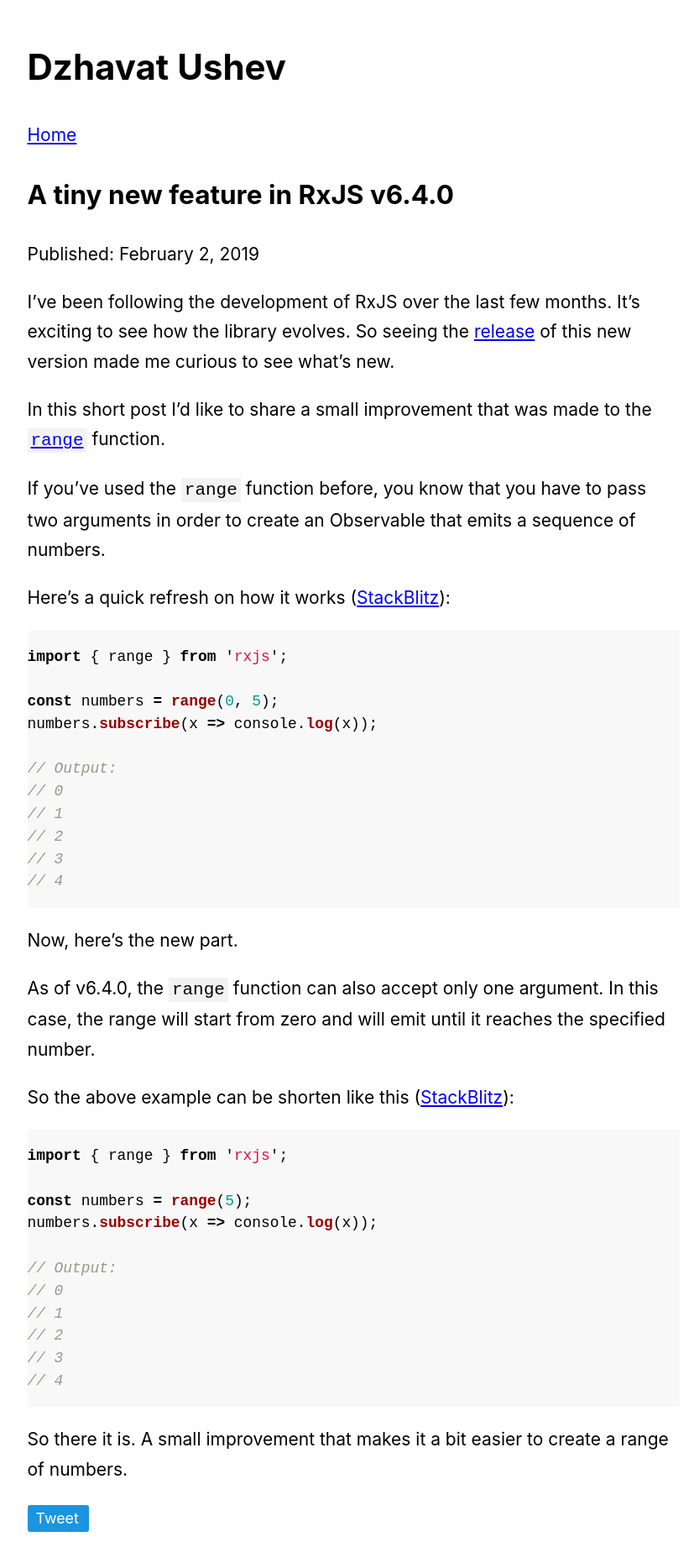
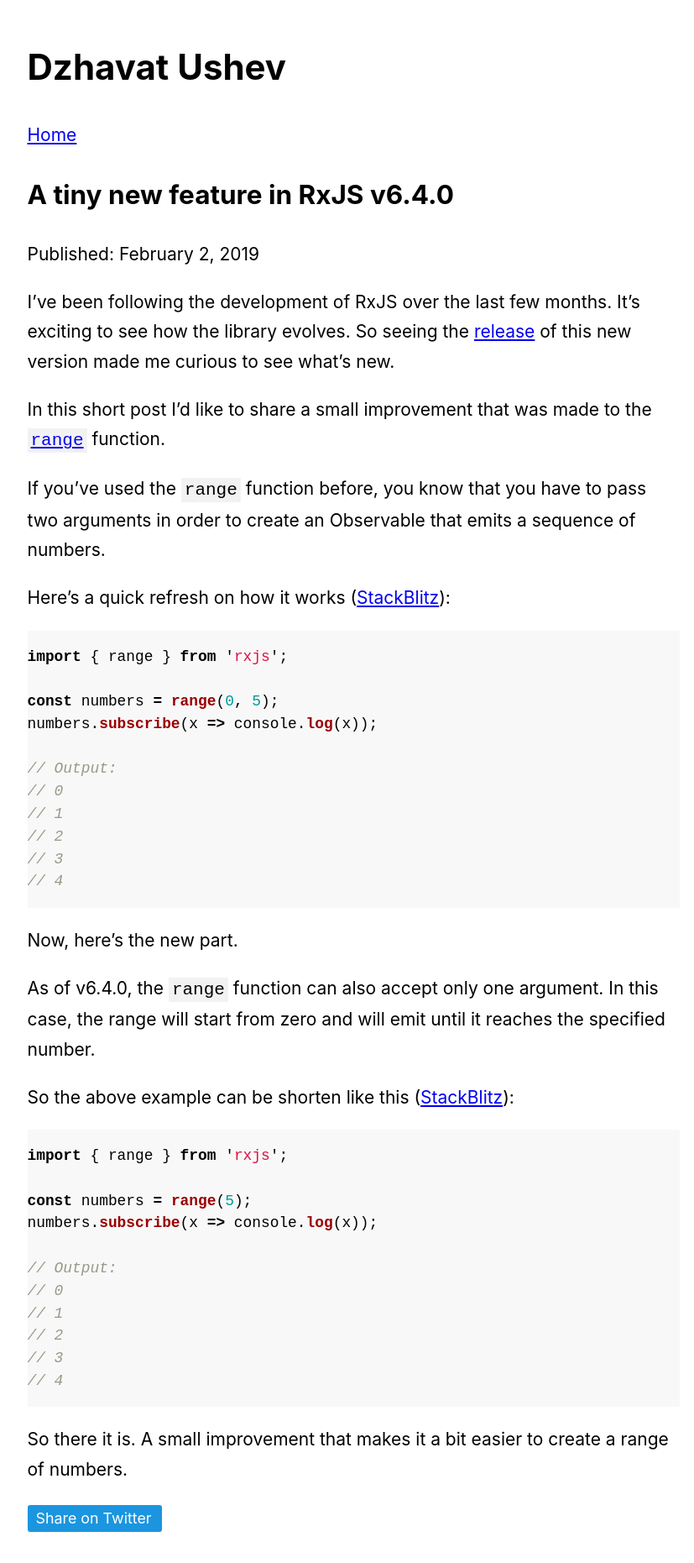
Before and after one commit to dzhavat/dzhavat.github.io, a Jekyll site: the page built from _posts/2019-02-02-a-tiny-new-feature-in-rxjs-v6-4-0.md, in a window 1280 px wide. Shown: the whole page at 84% size, without its empty margins (219-1046 px from the left). Built offline with Jekyll 4.4.1, drawn with Linux system fonts in a browser that asks for light colours.

Commit message:
Update share-on-twitter.html

```diff
--- a/_includes/share-on-twitter.html
+++ b/_includes/share-on-twitter.html
@@ -1,5 +1,5 @@
 <p>
   <a href="https://twitter.com/intent/tweet?original_referer={{ site.url }}{{ page.url }}&amp;text={{ page.title }}&amp;tw_p=tweetbutton&amp;url={{ site.url }}{{ page.url }}&amp;via=dzhavatushev" class="btn-twitter">
-    <span class="label">Tweet</span>
+    <span class="label">Share on Twitter</span>
   </a>
 </p>
```
